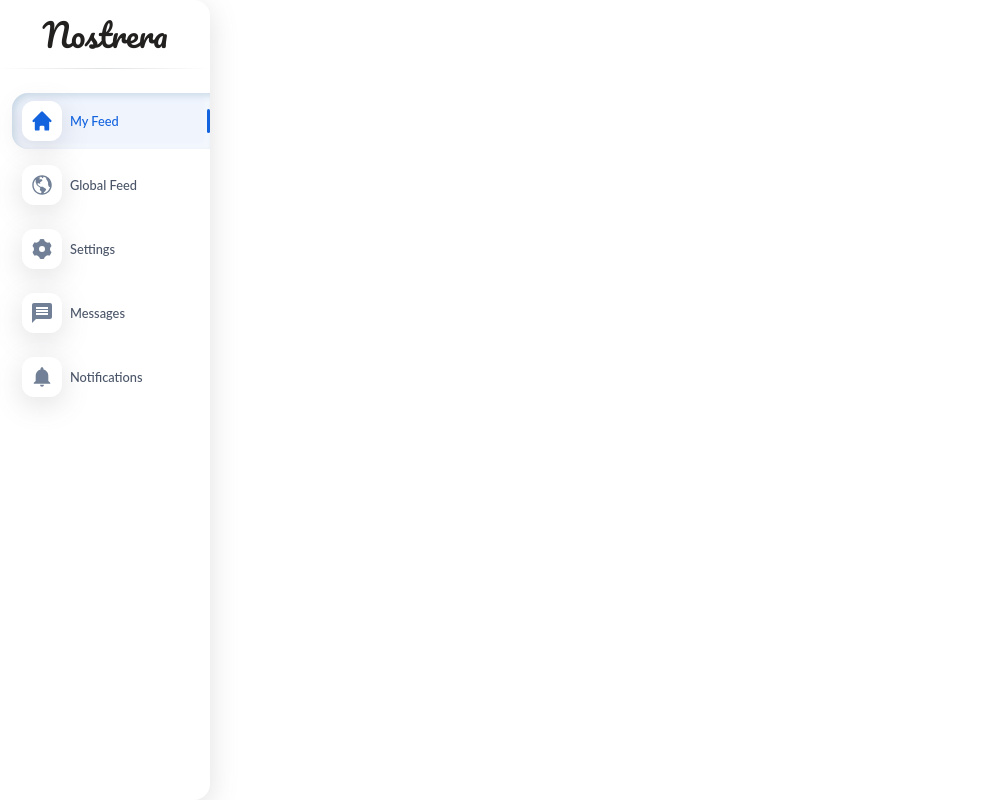
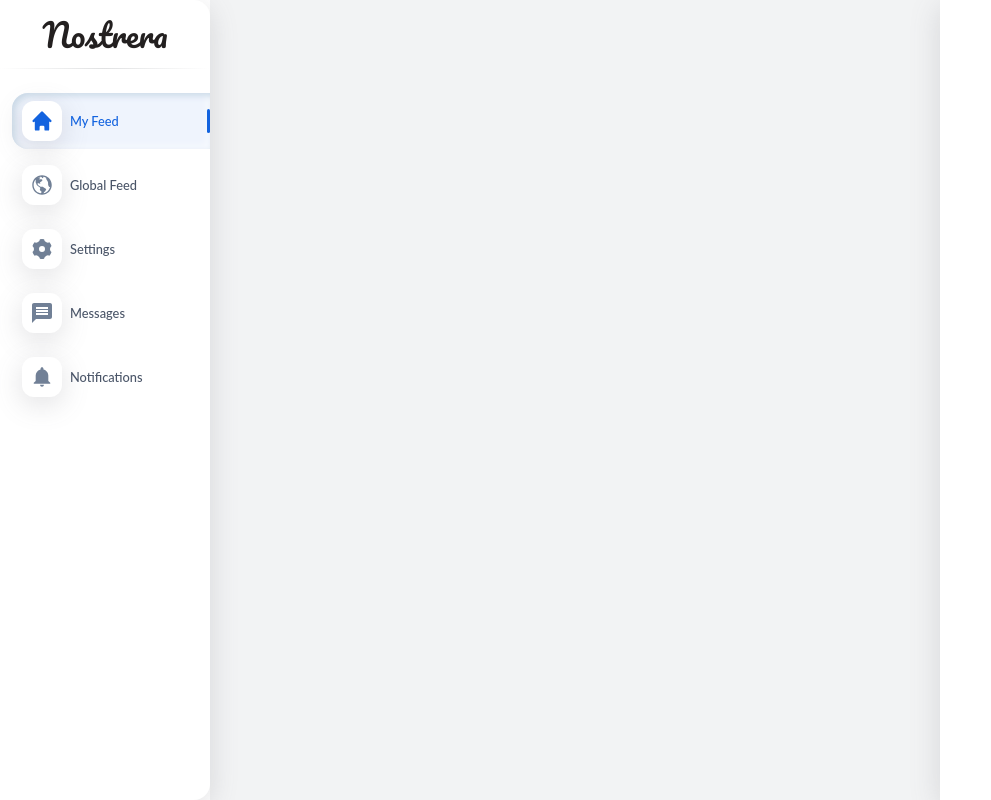
Before and after one commit to solo1g/nostrera, a React (Create React App) app: page / in a window 1280 px wide. Shown: the whole page, without its empty margins (0-991 px from the left). Built offline with nearby package versions, Linux system fonts and the light colour scheme.

Commit message:
add main panel split into feed and thread

```diff
--- /dev/null
+++ b/src/components/Feed/Feed.tsx
@@ -0,0 +1,5 @@
+import { Flex } from "@chakra-ui/react";
+
+export default function FeedView() {
+  return <Flex direction="column" w="100%" p="32px" bg="#F2F3F4"></Flex>;
+}
--- /dev/null
+++ b/src/components/MainPanel/MainPanel.tsx
@@ -0,0 +1,68 @@
+import { Flex } from "@chakra-ui/react";
+import React, { useRef, useState } from "react";
+import FeedView from "../Feed/Feed";
+
+export default function MainPanel() {
+  const sidebarRef = useRef<HTMLDivElement>(null);
+  const [isResizing, setIsResizing] = useState(false);
+  const [sidebarWidth, setSidebarWidth] = useState(268);
+
+  const startResizing = React.useCallback((mouseDownEvent: any) => {
+    mouseDownEvent.preventDefault();
+    setIsResizing(true);
+  }, []);
+
+  const stopResizing = React.useCallback(() => {
+    setIsResizing(false);
+  }, []);
+
+  const resize = React.useCallback(
+    (mouseMoveEvent: any) => {
+      if (isResizing && sidebarRef.current) {
+        const newWidth =
+          sidebarRef.current.getBoundingClientRect().right -
+          mouseMoveEvent.clientX;
+        setSidebarWidth(newWidth);
+      }
+    },
+    [isResizing]
+  );
+
+  React.useEffect(() => {
+    window.addEventListener("mousemove", resize);
+    window.addEventListener("mouseup", stopResizing);
+    return () => {
+      window.removeEventListener("mousemove", resize);
+      window.removeEventListener("mouseup", stopResizing);
+    };
+  }, [resize, stopResizing]);
+
+  return (
+    <Flex flexDirection="row-reverse" flexGrow="1">
+      <Flex
+        ref={sidebarRef}
+        minWidth="340px"
+        maxWidth="600px"
+        position="sticky"
+        top="0"
+        height="100vh"
+        boxShadow={"variant_2"}
+        width={sidebarWidth}
+      >
+        <Flex
+          width="8px"
+          height="100vh"
+          borderRadius="2xl"
+          onMouseDown={startResizing}
+          cursor="col-resize"
+          resize="horizontal"
+          _hover={{ bg: "#c1c3c5b4" }}
+        />
+        <Flex flexGrow="1"></Flex>
+      </Flex>
+      <Flex flexGrow="1">
+        <FeedView></FeedView>
+      </Flex>
+    </Flex>
+  );
+}
--- a/src/index.tsx
+++ b/src/index.tsx
@@ -1,5 +1,5 @@
 import { createRoot } from "react-dom/client";
-import Feed from "./layouts/Feed";
+import Feed from "./pages/Feed";
 import { createBrowserRouter, RouterProvider } from "react-router-dom";
 import { ChakraProvider } from "@chakra-ui/react";
 import theme from "./themes/theme";
--- a/src/layouts/Feed.tsx
+++ /dev/null
@@ -1,8 +0,0 @@
-import Sidebar from "../components/Sidebar/Sidebar";
-import routes from "../components/Sidebar/SidebarRoutes";
-
-const Feed = () => {
-  return <Sidebar routes={routes}></Sidebar>;
-};
-
-export default Feed;
--- /dev/null
+++ b/src/pages/Feed.tsx
@@ -0,0 +1,15 @@
+import { Flex } from "@chakra-ui/react";
+import MainPanel from "../components/MainPanel/MainPanel";
+import Sidebar from "../components/Sidebar/Sidebar";
+import routes from "../components/Sidebar/SidebarRoutes";
+
+const Feed = () => {
+  return (
+    <Flex>
+      <Sidebar routes={routes}></Sidebar>
+      <MainPanel></MainPanel>
+    </Flex>
+  );
+};
+
+export default Feed;
```
